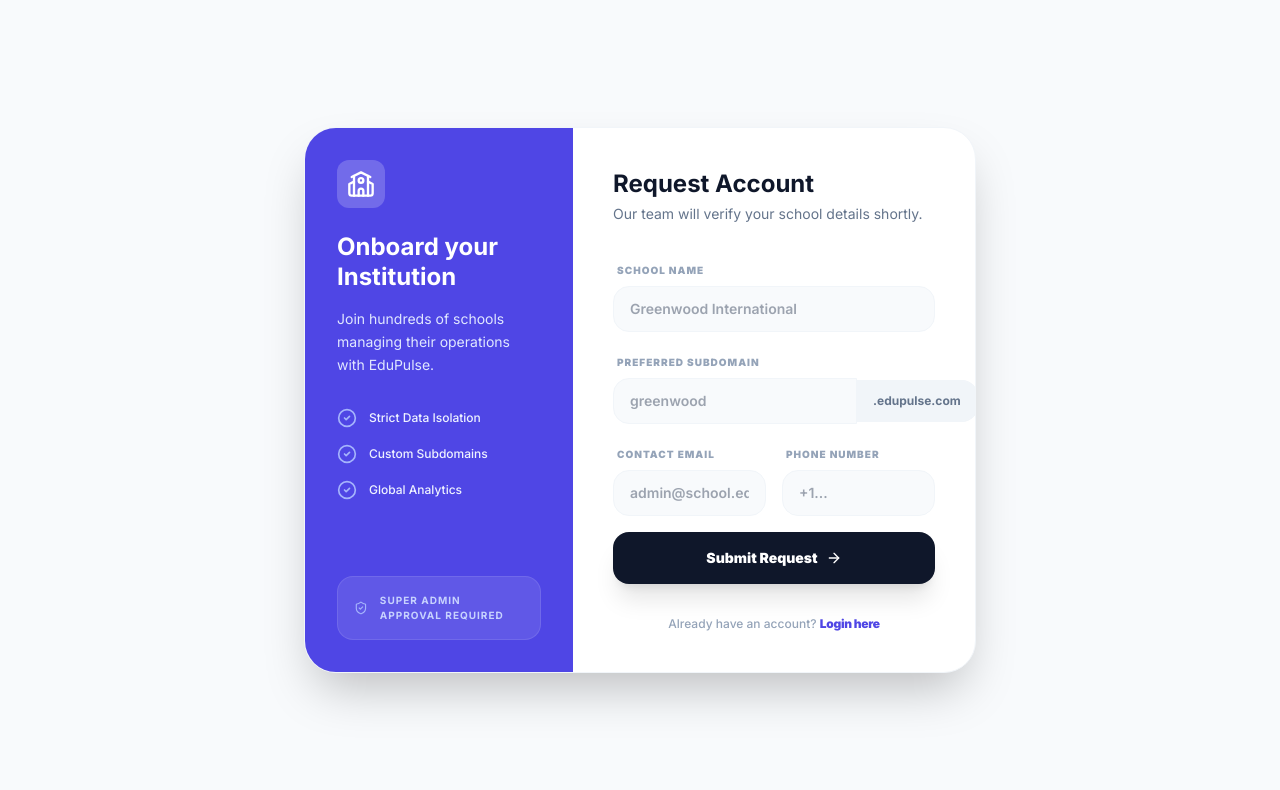
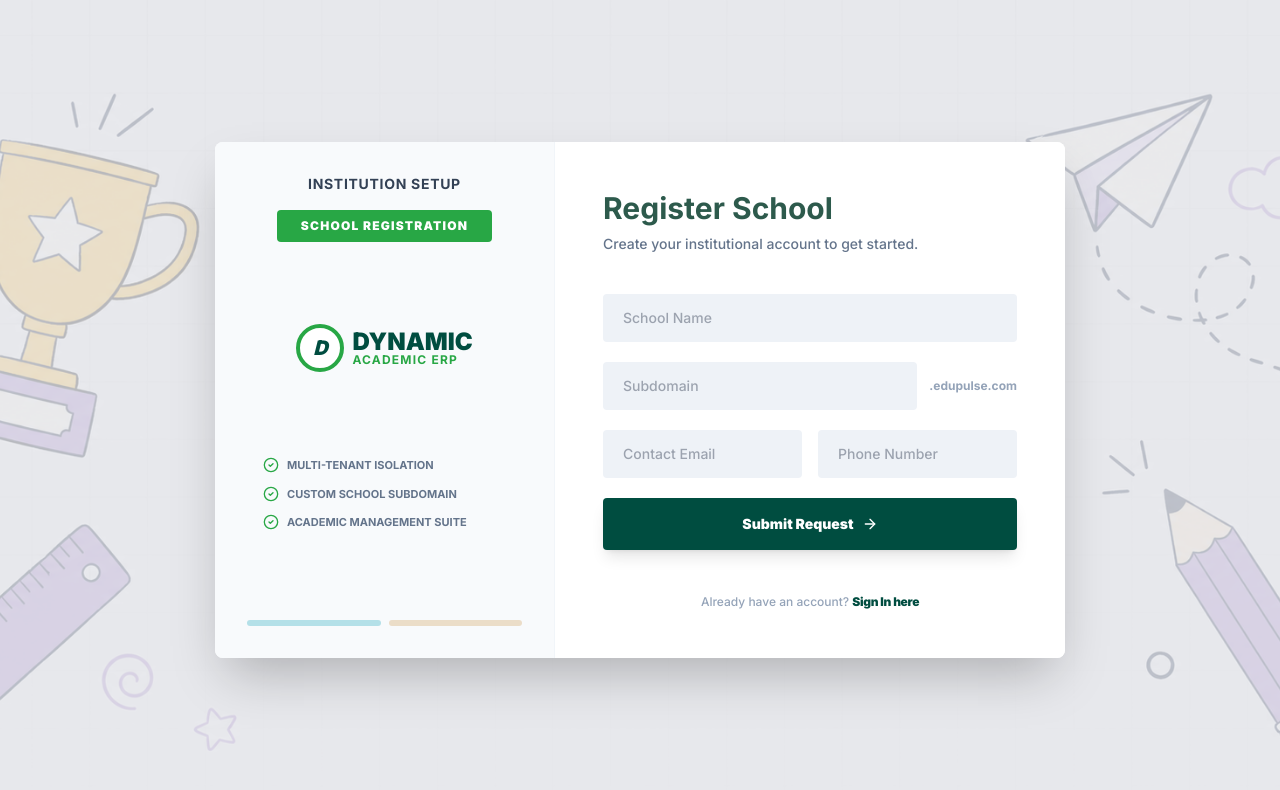
Before and after one commit to PrinceTiwari00/edupulse-sms, a Next.js app: page /register in a window 1280 px wide. Shown: the top 790 px of the page. Built offline with nearby package versions, Linux system fonts and the light colour scheme.

Commit message:
UI Final Sync: Login and Register pages now use unified Green/Teal branding and matched layout

```diff
--- a/app/login/page.tsx
+++ b/app/login/page.tsx
@@ -12,7 +12,7 @@ import Link from 'next/link';
 export default function LoginPage() {
   return (
     <div className="min-h-screen w-full flex items-center justify-center p-4 relative overflow-hidden bg-[#e5e7eb]">
-      {/* Background Image Overlay - matching the image's playful grid pattern */}
+      {/* Background Image Overlay */}
       <div
         className="absolute inset-0 z-0 opacity-20"
         style={{
@@ -22,57 +22,57 @@ export default function LoginPage() {
         }}
       />
 
-      {/* Main Card - Smaller size as requested */}
-      <div className="relative z-10 w-full max-w-[800px] bg-white rounded-lg shadow-2xl overflow-hidden flex flex-col md:flex-row min-h-[450px]">
+      {/* Main Card - Perfectly aligned with Register Page size & structure */}
+      <div className="relative z-10 w-full max-w-[850px] bg-white rounded-lg shadow-2xl overflow-hidden flex flex-col md:flex-row min-h-[500px]">
 
         {/* Left Section - Sidebar Info */}
-        <div className="w-full md:w-[38%] bg-slate-50 p-6 flex flex-col items-center justify-between border-r border-slate-100">
-          <div className="text-center space-y-3">
-            <p className="text-xs font-bold text-slate-700">New Applicant?</p>
-            <button className="bg-[#28a745] hover:bg-[#218838] text-white px-4 py-1.5 rounded font-bold text-xs transition-colors">
+        <div className="w-full md:w-[40%] bg-slate-50 p-8 flex flex-col items-center justify-between border-r border-slate-100">
+          <div className="text-center space-y-4">
+            <p className="text-sm font-bold text-slate-700 uppercase tracking-wider">New Applicant?</p>
+            <button className="bg-[#28a745] hover:bg-[#218838] text-white px-6 py-2 rounded font-black text-xs uppercase tracking-widest transition-colors inline-block shadow-sm">
               Apply for Online Enquiry
             </button>
           </div>
 
           <div className="flex flex-col items-center py-6">
             <div className="flex items-center gap-2 mb-1">
-              <div className="w-10 h-10 bg-white rounded-full border-[3px] border-[#28a745] flex items-center justify-center shrink-0">
-                <span className="text-[#004d40] font-black text-lg italic">D</span>
+              <div className="w-12 h-12 bg-white rounded-full border-4 border-[#28a745] flex items-center justify-center shrink-0">
+                <span className="text-[#004d40] font-black text-xl italic">D</span>
               </div>
               <div className="text-left">
-                <h2 className="text-[#004d40] font-black text-xl leading-none tracking-tight">DYNAMIC</h2>
-                <p className="text-[#28a745] font-bold text-[10px] tracking-[0.2em] leading-none">ACADEMIC ERP</p>
+                <h2 className="text-[#004d40] font-black text-2xl leading-none">DYNAMIC</h2>
+                <p className="text-[#28a745] font-bold text-xs tracking-widest leading-none">ACADEMIC ERP</p>
               </div>
             </div>
           </div>
 
-          <div className="w-full flex gap-2">
-            <button className="flex-1 bg-[#17a2b8] hover:bg-[#138496] text-white py-2 rounded font-bold text-[10px] transition-colors uppercase">
+          <div className="w-full flex gap-3">
+            <button className="flex-1 bg-[#17a2b8] hover:bg-[#138496] text-white py-2.5 rounded font-black text-[10px] transition-colors uppercase tracking-widest shadow-sm">
               Teacher Login
             </button>
-            <button className="flex-1 bg-[#cc9a52] hover:bg-[#b88a46] text-white py-2 rounded font-bold text-[10px] transition-colors uppercase">
+            <button className="flex-1 bg-[#cc9a52] hover:bg-[#b88a46] text-white py-2.5 rounded font-black text-[10px] transition-colors uppercase tracking-widest shadow-sm">
               Student Login
             </button>
           </div>
         </div>
 
         {/* Right Section - Form */}
-        <div className="w-full md:w-[62%] p-10 bg-white flex flex-col justify-center">
-          <div className="mb-8">
-            <h1 className="text-2xl font-bold text-[#2d5a4c]">Sign In</h1>
-            <p className="text-slate-500 text-sm mt-1">Welcome back. Please sign in to your account.</p>
+        <div className="w-full md:w-[60%] p-12 bg-white flex flex-col justify-center">
+          <div className="mb-10">
+            <h1 className="text-3xl font-bold text-[#2d5a4c]">Sign In</h1>
+            <p className="text-slate-500 mt-2 text-sm font-medium">Welcome back. Please sign in to your account.</p>
           </div>
 
-          <form className="space-y-5" onSubmit={(e) => e.preventDefault()}>
+          <form className="space-y-6" onSubmit={(e) => e.preventDefault()}>
             {/* Username */}
             <div className="relative">
               <input
                 type="text"
                 placeholder="admin"
-                className="w-full px-4 py-3 bg-[#eef2f7] border-none rounded text-sm focus:ring-1 focus:ring-[#2d5a4c] outline-none text-slate-700 font-medium"
+                className="w-full px-5 py-4 bg-[#eef2f7] border-none rounded text-sm focus:ring-2 focus:ring-[#2d5a4c] outline-none text-slate-700 font-medium"
               />
               <div className="absolute right-4 top-1/2 -translate-y-1/2 text-slate-400">
-                <User className="w-4 h-4" />
+                <User className="w-5 h-5" />
               </div>
             </div>
 
@@ -81,40 +81,40 @@ export default function LoginPage() {
               <input
                 type="password"
                 placeholder="••••••••••••"
-                className="w-full px-4 py-3 bg-[#eef2f7] border-none rounded text-sm focus:ring-1 focus:ring-[#2d5a4c] outline-none text-slate-700 font-medium"
+                className="w-full px-5 py-4 bg-[#eef2f7] border-none rounded text-sm focus:ring-2 focus:ring-[#2d5a4c] outline-none text-slate-700 font-medium"
               />
               <div className="absolute right-4 top-1/2 -translate-y-1/2 text-slate-400">
-                <Eye className="w-4 h-4" />
+                <Eye className="w-5 h-5" />
               </div>
             </div>
 
             {/* Academic Year */}
             <div className="relative">
-              <select className="w-full px-4 py-3 bg-[#eef2f7] border-none rounded text-sm focus:ring-1 focus:ring-[#2d5a4c] outline-none text-slate-700 font-medium appearance-none">
+              <select className="w-full px-5 py-4 bg-[#eef2f7] border-none rounded text-sm focus:ring-2 focus:ring-[#2d5a4c] outline-none text-slate-700 font-medium appearance-none">
                 <option>CurrentYear</option>
                 <option>2025-2026</option>
                 <option>2024-2025</option>
               </select>
               <div className="absolute right-4 top-1/2 -translate-y-1/2 flex items-center gap-2 pointer-events-none">
-                <div className="h-4 w-[1px] bg-slate-300 mx-1"></div>
-                <Database className="w-4 h-4 text-slate-400" />
+                <div className="h-5 w-[1px] bg-slate-300 mx-2"></div>
+                <Database className="w-5 h-5 text-slate-400" />
               </div>
             </div>
 
             <div className="flex items-center justify-between">
               <label className="flex items-center gap-2 cursor-pointer group">
-                <input type="checkbox" className="w-3.5 h-3.5 rounded border-slate-300 text-[#004d40] focus:ring-[#004d40]" />
-                <span className="text-xs font-medium text-slate-600 group-hover:text-slate-900 transition-colors">Remember Me</span>
+                <input type="checkbox" className="w-4 h-4 rounded border-slate-300 text-[#004d40] focus:ring-[#004d40]" />
+                <span className="text-xs font-bold text-slate-600 group-hover:text-slate-900 transition-colors">Remember Me</span>
               </label>
 
-              <button className="bg-[#004d40] hover:bg-[#00332c] text-white px-8 py-2.5 rounded font-bold text-sm transition-all shadow-md">
+              <button className="bg-[#004d40] hover:bg-[#00332c] text-white px-10 py-3 rounded font-black text-sm transition-all shadow-lg">
                 Sign In
               </button>
             </div>
 
-            <div className="pt-4 text-center">
+            <div className="pt-6 text-center">
               <Link href="#" className="inline-flex items-center gap-2 text-xs font-bold text-slate-500 hover:text-[#004d40] transition-colors">
-                <Lock className="w-3.5 h-3.5" />
+                <Lock className="w-4 h-4" />
                 Forgot your password?
               </Link>
             </div>
--- a/app/register/page.tsx
+++ b/app/register/page.tsx
@@ -1,87 +1,96 @@
 "use client";
 
 import React from 'react';
-import { School, ArrowRight, CheckCircle2, ShieldCheck } from 'lucide-react';
+import { School, CheckCircle2, ShieldCheck, ArrowRight } from 'lucide-react';
 import Link from 'next/link';
 
 export default function RegisterSchoolPage() {
   return (
-    <div className="min-h-screen bg-slate-50 flex items-center justify-center p-6">
-      <div className="w-full max-w-2xl bg-white rounded-[32px] border border-slate-100 shadow-2xl overflow-hidden flex flex-col md:flex-row">
-        {/* Left Side - Info */}
-        <div className="w-full md:w-[40%] bg-indigo-600 p-8 text-white flex flex-col justify-between">
-          <div>
-            <div className="bg-white/20 w-12 h-12 rounded-xl flex items-center justify-center mb-6">
-              <School className="w-7 h-7 text-white" />
-            </div>
-            <h2 className="text-2xl font-bold leading-tight mb-4">Onboard your Institution</h2>
-            <p className="text-indigo-100 text-sm leading-relaxed mb-8">
-              Join hundreds of schools managing their operations with EduPulse.
-            </p>
+    <div className="min-h-screen bg-[#e5e7eb] flex items-center justify-center p-6 relative overflow-hidden">
+      {/* Background Image Overlay */}
+      <div
+        className="absolute inset-0 z-0 opacity-20"
+        style={{
+          backgroundImage: "url('/login-bg.png')",
+          backgroundSize: 'cover',
+          backgroundPosition: 'center'
+        }}
+      />
 
-            <div className="space-y-4">
-              {[
-                "Strict Data Isolation",
-                "Custom Subdomains",
-                "Global Analytics"
-              ].map((text) => (
-                <div key={text} className="flex items-center gap-3">
-                  <CheckCircle2 className="w-5 h-5 text-indigo-300 shrink-0" />
-                  <span className="text-xs font-medium text-indigo-50">{text}</span>
-                </div>
-              ))}
+      <div className="relative z-10 w-full max-w-[850px] bg-white rounded-lg shadow-2xl overflow-hidden flex flex-col md:flex-row min-h-[500px]">
+        {/* Left Section - Unified Dynamic Theme */}
+        <div className="w-full md:w-[40%] bg-slate-50 p-8 flex flex-col items-center justify-between border-r border-slate-100 text-center">
+          <div className="space-y-4">
+            <p className="text-sm font-bold text-slate-700 uppercase tracking-wider">Institution Setup</p>
+            <div className="bg-[#28a745] text-white px-6 py-2 rounded font-black text-xs uppercase tracking-widest inline-block">
+              School Registration
             </div>
           </div>
 
-          <div className="mt-8 p-4 bg-white/10 rounded-2xl border border-white/10">
-            <div className="flex items-center gap-3">
-              <ShieldCheck className="w-5 h-5 text-indigo-300" />
-              <p className="text-[10px] font-bold uppercase tracking-widest text-indigo-200">Super Admin Approval Required</p>
+          <div className="flex flex-col items-center py-6">
+            <div className="flex items-center gap-2 mb-1">
+              <div className="w-12 h-12 bg-white rounded-full border-4 border-[#28a745] flex items-center justify-center shrink-0">
+                <span className="text-[#004d40] font-black text-xl italic">D</span>
+              </div>
+              <div className="text-left">
+                <h2 className="text-[#004d40] font-black text-2xl leading-none">DYNAMIC</h2>
+                <p className="text-[#28a745] font-bold text-xs tracking-widest leading-none">ACADEMIC ERP</p>
+              </div>
             </div>
+          </div>
+
+          <div className="w-full space-y-3 text-left px-4">
+            {[
+              "Multi-tenant isolation",
+              "Custom school subdomain",
+              "Academic management suite"
+            ].map((text) => (
+              <div key={text} className="flex items-center gap-2">
+                <CheckCircle2 className="w-4 h-4 text-[#28a745]" />
+                <span className="text-[11px] font-bold text-slate-500 uppercase">{text}</span>
+              </div>
+            ))}
+          </div>
+
+          <div className="w-full pt-8 flex gap-2">
+            <div className="flex-1 h-1.5 bg-[#17a2b8] rounded-full opacity-30"></div>
+            <div className="flex-1 h-1.5 bg-[#cc9a52] rounded-full opacity-30"></div>
           </div>
         </div>
 
-        {/* Right Side - Form */}
-        <div className="w-full md:w-[60%] p-10">
-          <div className="mb-8">
-            <h1 className="text-2xl font-bold text-slate-900">Request Account</h1>
-            <p className="text-slate-500 text-sm mt-1">Our team will verify your school details shortly.</p>
+        {/* Right Section - Form */}
+        <div className="w-full md:w-[60%] p-12 bg-white flex flex-col justify-center">
+          <div className="mb-10">
+            <h1 className="text-3xl font-bold text-[#2d5a4c]">Register School</h1>
+            <p className="text-slate-500 mt-2 text-sm font-medium">Create your institutional account to get started.</p>
           </div>
 
-          <form className="space-y-4" onSubmit={(e) => e.preventDefault()}>
+          <form className="space-y-5" onSubmit={(e) => e.preventDefault()}>
             <div className="space-y-1.5">
-              <label className="text-[10px] font-black text-slate-400 uppercase tracking-widest ml-1">School Name</label>
-              <input type="text" placeholder="Greenwood International" className="w-full px-4 py-3 border border-slate-100 rounded-2xl bg-slate-50 focus:ring-2 focus:ring-indigo-500 outline-none text-sm font-semibold" />
+              <input type="text" placeholder="School Name" className="w-full px-5 py-3.5 bg-[#eef2f7] border-none rounded text-sm focus:ring-2 focus:ring-[#2d5a4c] outline-none text-slate-700 font-medium" />
             </div>
 
-            <div className="space-y-1.5">
-              <label className="text-[10px] font-black text-slate-400 uppercase tracking-widest ml-1">Preferred Subdomain</label>
-              <div className="flex items-center">
-                <input type="text" placeholder="greenwood" className="flex-1 px-4 py-3 border border-slate-100 rounded-l-2xl bg-slate-50 focus:ring-2 focus:ring-indigo-500 outline-none text-sm font-semibold" />
-                <span className="bg-slate-100 border border-l-0 border-slate-100 px-4 py-3 rounded-r-2xl text-xs font-bold text-slate-500">.edupulse.com</span>
-              </div>
+            <div className="flex items-center gap-3">
+              <input type="text" placeholder="Subdomain" className="flex-1 px-5 py-3.5 bg-[#eef2f7] border-none rounded text-sm focus:ring-2 focus:ring-[#2d5a4c] outline-none text-slate-700 font-medium" />
+              <span className="text-xs font-bold text-slate-400">.edupulse.com</span>
             </div>
 
             <div className="grid grid-cols-2 gap-4">
-              <div className="space-y-1.5">
-                <label className="text-[10px] font-black text-slate-400 uppercase tracking-widest ml-1">Contact Email</label>
-                <input type="email" placeholder="admin@school.edu" className="w-full px-4 py-3 border border-slate-100 rounded-2xl bg-slate-50 focus:ring-2 focus:ring-indigo-500 outline-none text-sm font-semibold" />
-              </div>
-              <div className="space-y-1.5">
-                <label className="text-[10px] font-black text-slate-400 uppercase tracking-widest ml-1">Phone Number</label>
-                <input type="tel" placeholder="+1..." className="w-full px-4 py-3 border border-slate-100 rounded-2xl bg-slate-50 focus:ring-2 focus:ring-indigo-500 outline-none text-sm font-semibold" />
-              </div>
+              <input type="email" placeholder="Contact Email" className="px-5 py-3.5 bg-[#eef2f7] border-none rounded text-sm focus:ring-2 focus:ring-[#2d5a4c] outline-none text-slate-700 font-medium" />
+              <input type="tel" placeholder="Phone Number" className="px-5 py-3.5 bg-[#eef2f7] border-none rounded text-sm focus:ring-2 focus:ring-[#2d5a4c] outline-none text-slate-700 font-medium" />
             </div>
 
-            <button className="w-full mt-6 bg-slate-900 text-white py-4 rounded-2xl font-black text-sm shadow-xl hover:bg-slate-800 transition-all flex items-center justify-center gap-2 group">
+            <button className="w-full bg-[#004d40] hover:bg-[#00332c] text-white py-4 rounded font-black text-sm transition-all shadow-lg flex items-center justify-center gap-2 group mt-4">
               Submit Request
               <ArrowRight className="w-4 h-4 group-hover:translate-x-1 transition-transform" />
             </button>
+
+            <div className="pt-6 text-center">
+              <p className="text-xs text-slate-400 font-medium">
+                Already have an account? <Link href="/login" className="text-[#004d40] font-black hover:underline tracking-tight">Sign In here</Link>
+              </p>
+            </div>
           </form>
-
-          <p className="mt-8 text-center text-xs text-slate-400 font-medium">
-            Already have an account? <Link href="/login" className="text-indigo-600 font-black hover:underline tracking-tight">Login here</Link>
-          </p>
         </div>
       </div>
     </div>
```
Also changed, not shown: 1 other file (tests, documents, lock files or other folders).
